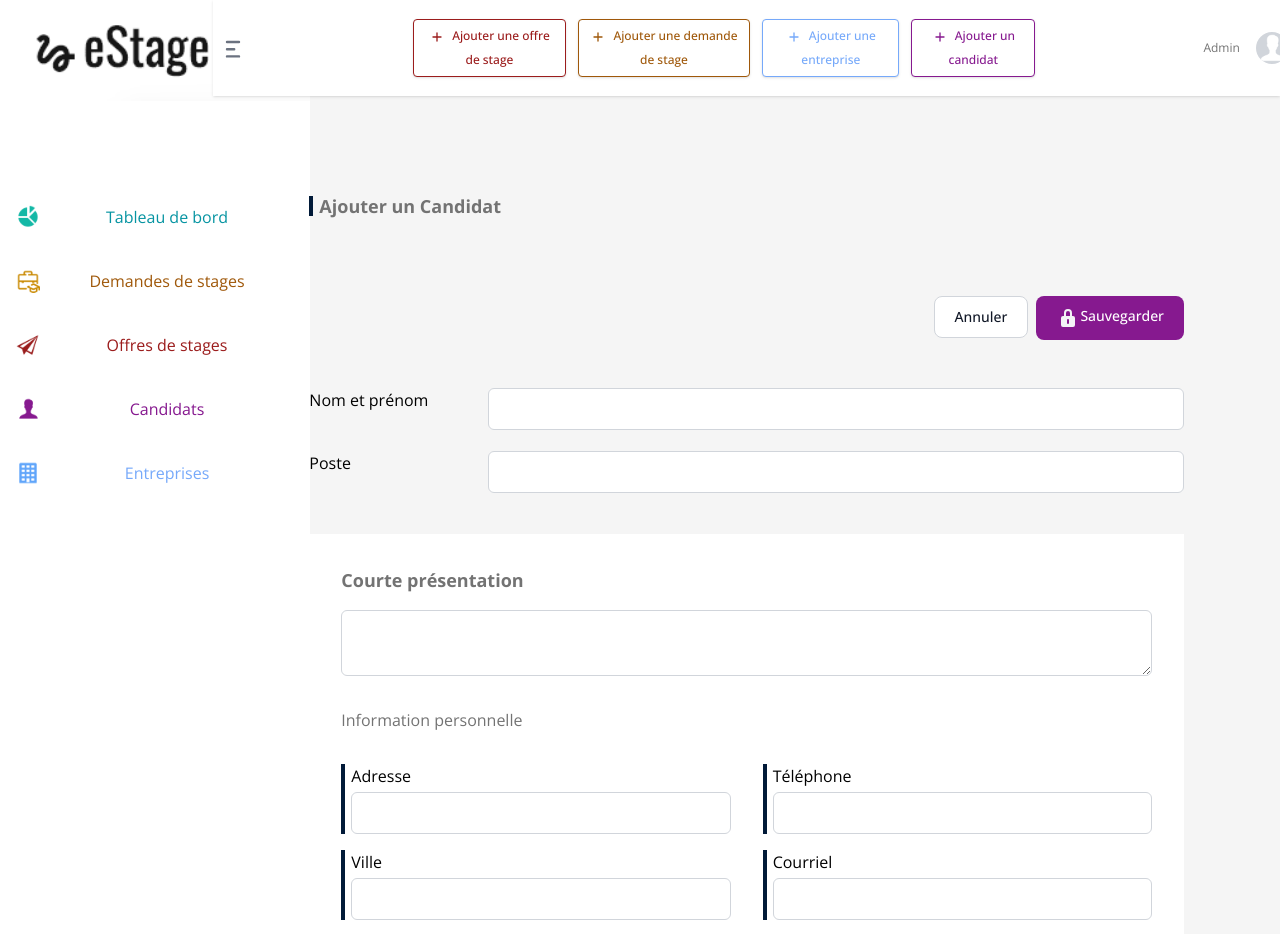
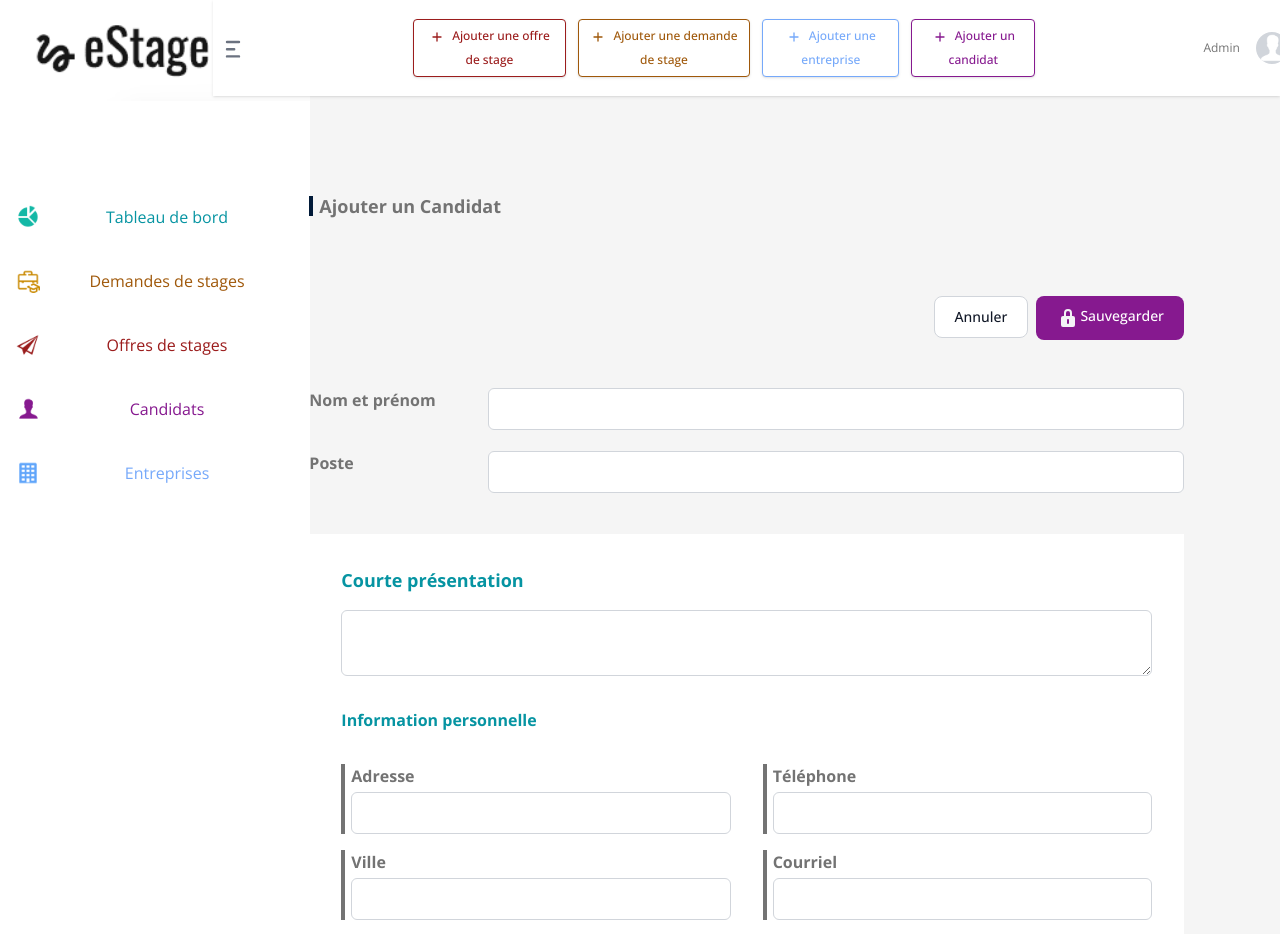
Before and after one commit to KarenPoulin/projet-synthese, a Vue app: page /app/formulaireCandidat in a window 1280 px wide. Shown: the top 934 px of the page. Built offline with nearby package versions, Linux system fonts and the light colour scheme; no server answers.

Commit message:
modif css

```diff
--- a/src/views/formulaireCandidat.vue
+++ b/src/views/formulaireCandidat.vue
@@ -35,13 +35,13 @@
       </div>
 
       <div class="nom_poste mb-4">
-        <label for="fullName" class="block mb-1">Nom et prénom </label>
+        <label for="fullName" class="block mb-1  text-neutral-500 font-bold">Nom et prénom </label>
         <input type="text" id="fullName" v-model="form.fullName" @input="validateFullName"
           class="w-full border-gray-300 rounded-md p-2">
         <span class="text-red-500">{{ fullNameError }}</span>
       </div>
       <div class="nom_poste mb-4">
-        <label for="position" class="block mb-1">Poste</label>
+        <label for="position" class="block mb-1  text-neutral-500 font-bold">Poste</label>
         <input type="text" id="position" v-model="form.position" @input="validatePosition"
           class="w-full border-gray-300 rounded-md p-2">
         <span class="text-red-500">{{ positionError }}</span>
@@ -49,29 +49,29 @@
       <div class="block_info-perso my-9">
         <div class="mb-4">
           <label for="description" class="block mb-4">
-            <h2 class="text-neutral-500 text-lg font-bold">Courte présentation</h2>
+            <h2 class="text-teal-500 text-lg font-bold">Courte présentation</h2>
           </label>
           <textarea id="description" v-model="form.description" @input="validateDescription"
             class="block  w-full border-gray-300 rounded-md p-2"></textarea>
           <span class="text-red-500">{{ descriptionError }}</span>
         </div>
-        <h3 class=" text-neutral-500  my-8 m">Information personnelle</h3>
+        <h3 class="  my-8 text-teal-500  font-bold">Information personnelle</h3>
         <div class="block_info-perso-all">
           <div class="block_info-perso-adresse">
             <div class="mb-4 input_barre-modifier">
-              <label for="address" class="block mb-1">Adresse</label>
+              <label for="address" class="block mb-1 text-neutral-500 font-bold">Adresse</label>
               <input type="text" id="address" v-model="form.address" @input="validateAddress"
                 class="w-full border-gray-300 rounded-md p-2">
               <span v-if="!isAddressValid" class="text-red-500">{{ addressError }}</span>
             </div>
             <div class="mb-4 input_barre-modifier">
-              <label for="city" class="block mb-1">Ville</label>
+              <label for="city" class="block mb-1  text-neutral-500 font-bold">Ville</label>
               <input type="text" id="city" v-model="form.city" @input="validateCity"
                 class="w-full border-gray-300 rounded-md p-2">
               <span v-if="!isCityValid" class="text-red-500">{{ cityError }}</span>
             </div>
             <div class="mb-4 input_barre-modifier">
-              <label for="province" class="block mb-1">Province</label>
+              <label for="province" class="block mb-1  text-neutral-500 font-bold">Province</label>
               <select id="province" v-model="form.provinceId" @change="validateProvince"
                 class="w-full border-gray-300 rounded-md p-2">
                 <option value="" disabled selected>Choisissez une province</option>
@@ -81,7 +81,7 @@
               <span v-if="!isProvinceValid" class="text-red-500">{{ provinceError }}</span>
             </div>
             <div class="mb-4 input_barre-modifier">
-              <label for="postalCode" class="block mb-1">Code postal</label>
+              <label for="postalCode" class="block mb-1  text-neutral-500 font-bold">Code postal</label>
               <input type="text" id="postalCode" v-model="form.postalCode" @input="validatePostalCode"
                 class="w-full border-gray-300 rounded-md p-2">
               <span v-if="!isPostalCodeValid" class="text-red-500">{{ postalCodeError }}</span>
@@ -89,13 +89,13 @@
           </div>
           <div class="block_info-perso-contact">
             <div class="mb-4 input_barre-modifier">
-              <label for="phone" class="block mb-1">Téléphone</label>
+              <label for="phone" class="block mb-1  text-neutral-500 font-bold">Téléphone</label>
               <input type="text" id="phone" v-model="form.phone" @input="validatePhone"
                 class="w-full border-gray-300 rounded-md p-2">
               <span v-if="!isPhoneValid" class="text-red-500">{{ phoneError }}</span>
             </div>
             <div class="mb-4 input_barre-modifier">
-              <label for="email" class="block mb-1">Courriel</label>
+              <label for="email" class="block mb-1  text-neutral-500 font-bold">Courriel</label>
               <input type="email" id="email" v-model="form.email" @input="validateEmail"
                 class="w-full border-gray-300 rounded-md p-2">
               <span v-if="!isEmailValid" class="text-red-500">{{ emailError }}</span>
@@ -542,7 +542,7 @@
     transform: translateY(-50%);
     width: 4px;
     height: 70px;
-    background-color: rgb(1, 26, 56);
+    background-color:rgb(115 115 115);
   }
 
   .titre_modifer {
```
